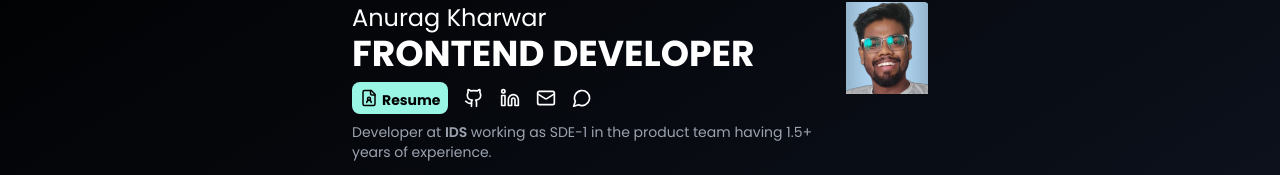
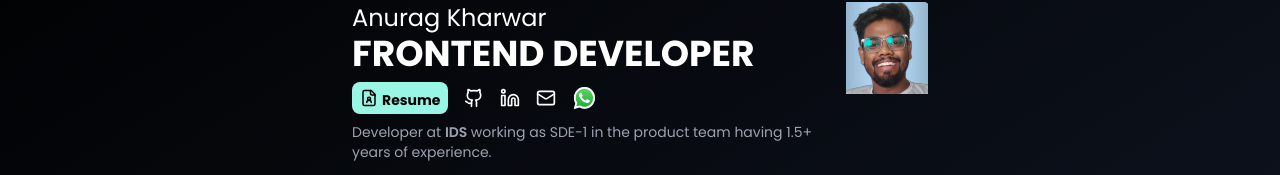
Before and after one commit to AnuragKharwar/anuragkharwar_next, a Next.js app: page / in a window 1280 px wide. Shown: the part 154-329 px from the top of the page. Built offline with nearby package versions, Linux system fonts and the light colour scheme.

Commit message:
added whatsapp support

```diff
--- a/components/Header/ProfileSection.tsx
+++ b/components/Header/ProfileSection.tsx
@@ -1,13 +1,4 @@
-import {
-  Download,
-  File,
-  FileUser,
-  Github,
-  Linkedin,
-  MailIcon,
-  MessageCircle,
-  Paperclip,
-} from "lucide-react";
+import { FileUser, Github, Linkedin, MailIcon } from "lucide-react";
 import Image from "next/image";
 import React from "react";
 
@@ -15,7 +6,7 @@ const SocialIcons = () => {
   return (
     <div className="flex flex-row gap-4  items-center mt-2">
       <a
-        href="https://github.com/anuragkharwar"
+        href="https://drive.google.com/file/d/1d3D_onxSByhVpC9WttWg1lUPTCZC3ei-/view?usp=sharing"
         target="_blank"
         className="flex gap-1 items-end bg-teal-200 rounded-lg px-2 py-1 text-black"
       >
@@ -35,8 +26,21 @@ const SocialIcons = () => {
       >
         <MailIcon className=" hover:text-orange-500" width={20} />
       </a>
-      <a href="https://twitter.com/anuragkharwar" target="_blank">
+      {/* <a href="https://twitter.com/anuragkharwar" target="_blank">
         <MessageCircle className=" hover:text-green-500" width={20} />
+      </a> */}
+      <a
+        aria-label="Chat on WhatsApp"
+        href="https://wa.me/9558722476/"
+        target="_blank"
+      >
+        {" "}
+        <Image
+          alt="Chat on WhatsApp"
+          src="/WhatsApp.svg"
+          width={25}
+          height={25}
+        />
       </a>
     </div>
   );
```
Also changed, not shown: public/WhatsApp.svg (added).
